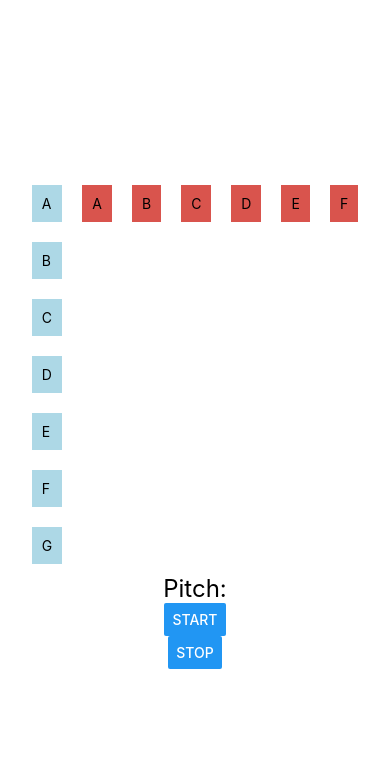
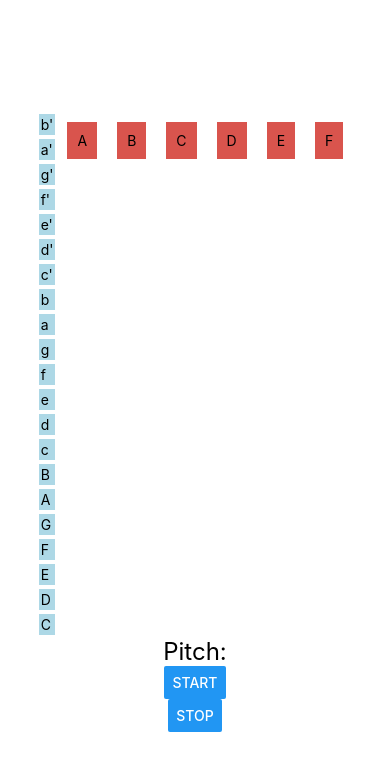
Before and after one commit to luckeysherpa07/pitchDetection, a React Native app: screen / in a window 390 px wide. Shown: the top 770 px of the page. Built offline with nearby package versions, Linux system fonts and the light colour scheme.

Commit message:
added the pitch highlighter in the container

```diff
--- a/App.tsx
+++ b/App.tsx
@@ -6,6 +6,29 @@ const App = () => {
   const [pitch, setPitch] = useState('');
   const [songNote, setSongNote] = useState('ABCDEF');
   const subscription = PitchDetector;
+  var allNotes = [
+    'C',
+    'D',
+    'E',
+    'F',
+    'G',
+    'A',
+    'B',
+    'c',
+    'd',
+    'e',
+    'f',
+    'g',
+    'a',
+    'b',
+    "c'",
+    "d'",
+    "e'",
+    "f'",
+    "g'",
+    "a'",
+    "b'",
+  ];
 
   useEffect(() => {
     var firstLetter = songNote.substring(0, 1);
@@ -23,7 +46,7 @@ const App = () => {
           styles.noteContainer,
           { backgroundColor: pitch == note ? 'red' : '#ADD8E6' },
         ]}>
-        <Text>{note}</Text>
+        <Text style={{ color: 'black' }}>{note}</Text>
       </View>
     );
   };
@@ -74,13 +97,12 @@ const App = () => {
     <View style={styles.container}>
       <View style={{ flexDirection: 'row' }}>
         <View>
-          <Note note="A" />
-          <Note note="B" />
-          <Note note="C" />
-          <Note note="D" />
-          <Note note="E" />
-          <Note note="F" />
-          <Note note="G" />
+          {allNotes
+            .slice(0)
+            .reverse()
+            .map((note, index) => (
+            <Note note={note} key={index} />
+          ))}
         </View>
         <SongNotes />
       </View>
@@ -103,8 +125,9 @@ const styles = StyleSheet.create({
   },
   noteContainer: {
     backgroundColor: '#ADD8E6',
-    padding: 10,
-    margin: 10,
+    padding: 2,
+    margin: 2,
+    textDecorationColor: 'black',
   },
   songNoteItem: {
     backgroundColor: '#D9544D',
```
